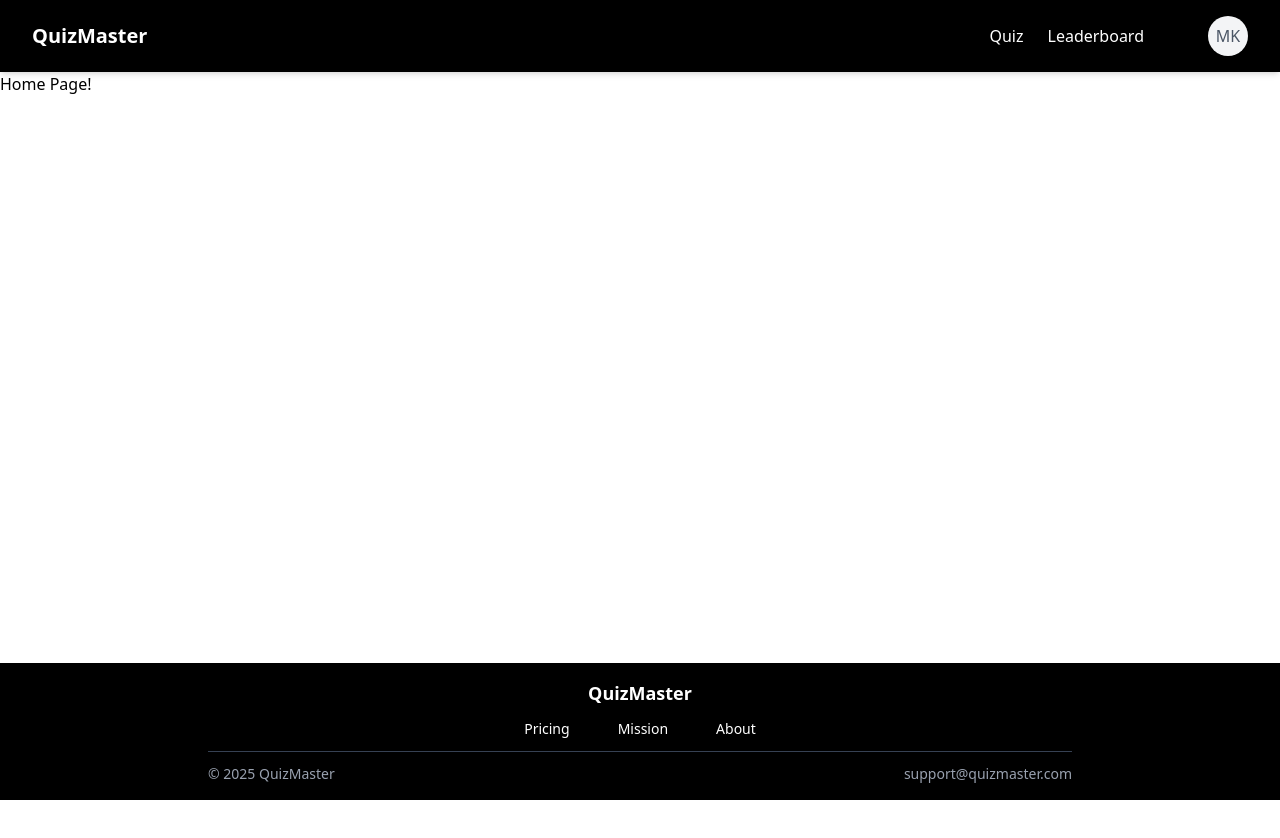
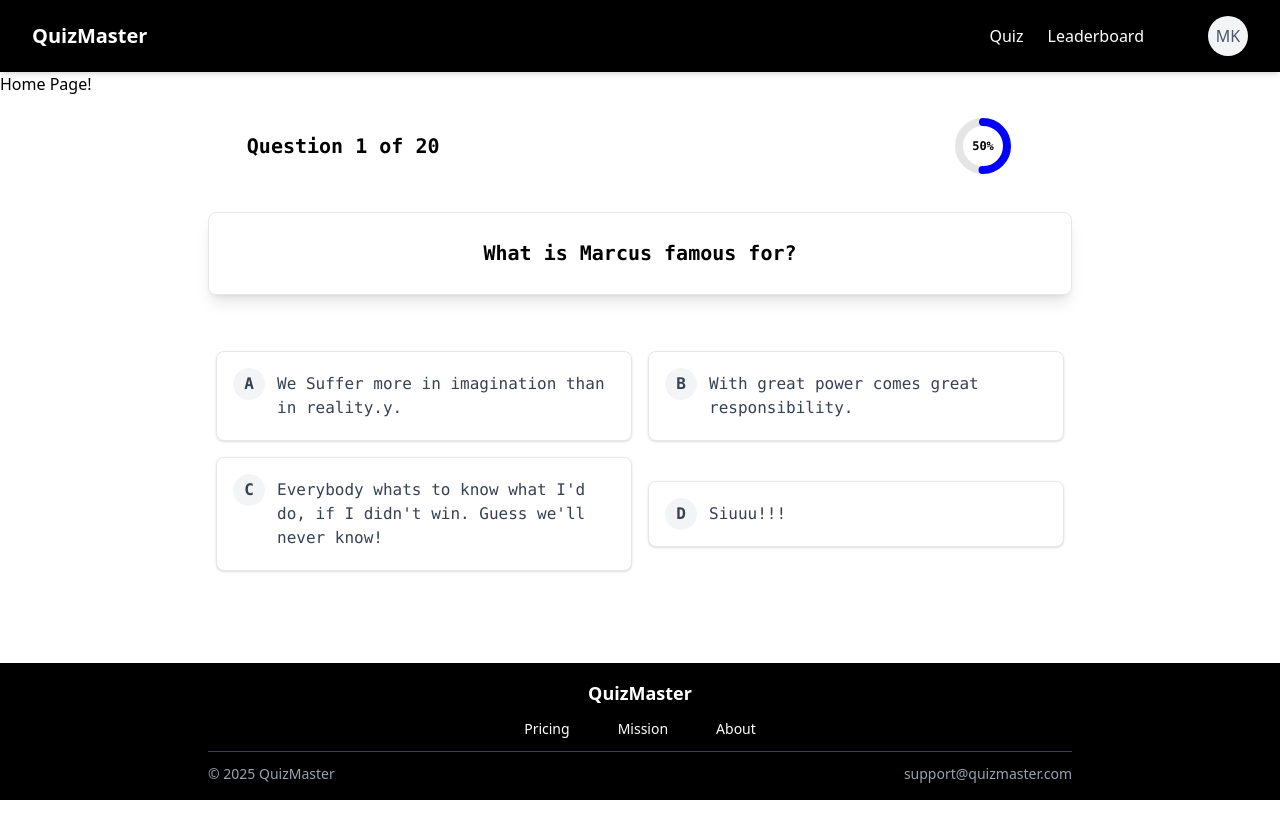
Before and after one commit to moraish/quiz-app, a React (Vite) app in the folder frontend/: page / in a window 1280 px wide. Shown: the top 838 px of the page. Before the commit the page ends 800 px from the top, so only its background shows below. Built offline with nearby package versions, Linux system fonts and the light colour scheme.

Commit message:
working on the question card

```diff
--- /dev/null
+++ b/frontend/src/components/QuestionCard.tsx
@@ -0,0 +1,108 @@
+
+export default function QuestionCard({ question_number, total_questions, question_text, option_a, option_b, option_c, option_d, quizStatus, setQuizStatus }) {
+
+
+
+    return (
+
+        <div className="h-screen font-mono ">
+            {/* Question Heading */}
+            <div className="flex justify-around ">
+                <div className="flex flex-col justify-center">
+                    <h2 className="sm:text-xl font-semibold">Question {question_number} of {total_questions}</h2>
+                </div>
+                <div className="flex flex-col justify-center">
+                    <Progress_chart quiz_status={quizStatus} />
+                </div>
+            </div>
+            {/* Question Container */}
+            <div className="max-w-4xl mx-auto mb-8">
+                <div className="p-6 m-4 bg-white rounded-lg shadow-lg border border-gray-200">
+                    <h2 className="text-xl font-semibold text-center leading-relaxed">
+                        {question_text}
+                    </h2>
+                </div>
+            </div>
+
+            {/* Options Container */}
+            <div className="max-w-4xl  mx-auto">
+                <div className="grid grid-cols-1 md:grid-cols-2 gap-4 p-6">
+                    <OptionCard text={option_a} label="A" />
+                    <OptionCard text={option_b} label="B" />
+                    <OptionCard text={option_c} label="C" />
+                    <OptionCard text={option_d} label="D" />
+                </div>
+            </div>
+        </div>
+    );
+};
+
+
+
+
+
+// define an interface quiz_status
+function Progress_chart({ quiz_status }) {
+    function calculate_progress() {
+        if (!quiz_status || quiz_status.length === 0) return 0;
+
+        const completed = quiz_status.filter(q => q.status === "complete").length;
+        const total = quiz_status.length;
+
+        return (completed / total) * 100;
+    }
+
+
+    const progress = calculate_progress(quiz_status);
+    const radius = 24; // Radius of the circle
+    const strokeWidth = 8;
+    const circumference = 2 * Math.PI * radius;
+    const strokeDashoffset = circumference - (progress / 100) * circumference;
+
+    return (
+        <svg width="100" height="100" viewBox="0 0 100 100">
+            {/* Background Circle */}
+            <circle
+                cx="50"
+                cy="50"
+                r={radius}
+                fill="transparent"
+                stroke="gray"
+                strokeWidth={strokeWidth}
+                opacity="0.2"
+            />
+            {/* Progress Circle */}
+            <circle
+                cx="50"
+                cy="50"
+                r={radius}
+                fill="transparent"
+                stroke="blue"
+                strokeWidth={strokeWidth}
+                strokeDasharray={circumference}
+                strokeDashoffset={strokeDashoffset}
+                strokeLinecap="round"
+                transform="rotate(-90 50 50)"
+            />
+            {/* Percentage Text */}
+            <text x="50" y="54" textAnchor="middle" fontSize="12" fontWeight="bold">
+                {Math.round(progress)}%
+            </text>
+        </svg>
+    );
+};
+
+const OptionCard = ({ text, label }) => {
+    return (
+        <button className="w-full text-left transition-all duration-200 group">
+            <div className="min-h-[4rem] p-4 bg-white rounded-lg border border-gray-200 hover:bg-blue-50 hover:border-blue-300 cursor-pointer focus:outline-none focus:ring-2 focus:ring-blue-500 focus:ring-offset-2 shadow-sm">
+                <div className="flex gap-3">
+                    <span className="flex-shrink-0 flex items-center justify-center w-8 h-8 rounded-full bg-gray-100 text-gray-700 font-semibold group-hover:bg-blue-100">
+                        {label}
+                    </span>
+                    <span className="text-gray-700 py-1">{text}</span>
+                </div>
+            </div>
+        </button>
+    );
+};
--- a/frontend/src/pages/Home.tsx
+++ b/frontend/src/pages/Home.tsx
@@ -1,9 +1,18 @@
+import QuestionCard from "../components/QuestionCard";
+import { useState } from "react";
 
 export default function Home() {
+    const [quizStatus, setQuizStatus] = useState([
+        { id: "1", status: "complete" },
+        { id: "2", status: "incomplete" }
+    ]);
+
     return (
         <div>
             Home Page!
 
+            <QuestionCard question_number={1} total_questions={20} quizStatus={quizStatus} setQuizStatus={setQuizStatus} question_text={"What is Marcus famous for?"} option_a={"We Suffer more in imagination than in reality.y."} option_b={"With great power comes great responsibility."} option_c={"Everybody whats to know what I'd do, if I didn't win. Guess we'll never know!"} option_d={"Siuuu!!!"} />
+
         </div>
     )
 }
```
Also changed, not shown: frontend/src/components/raw.txt (added).
